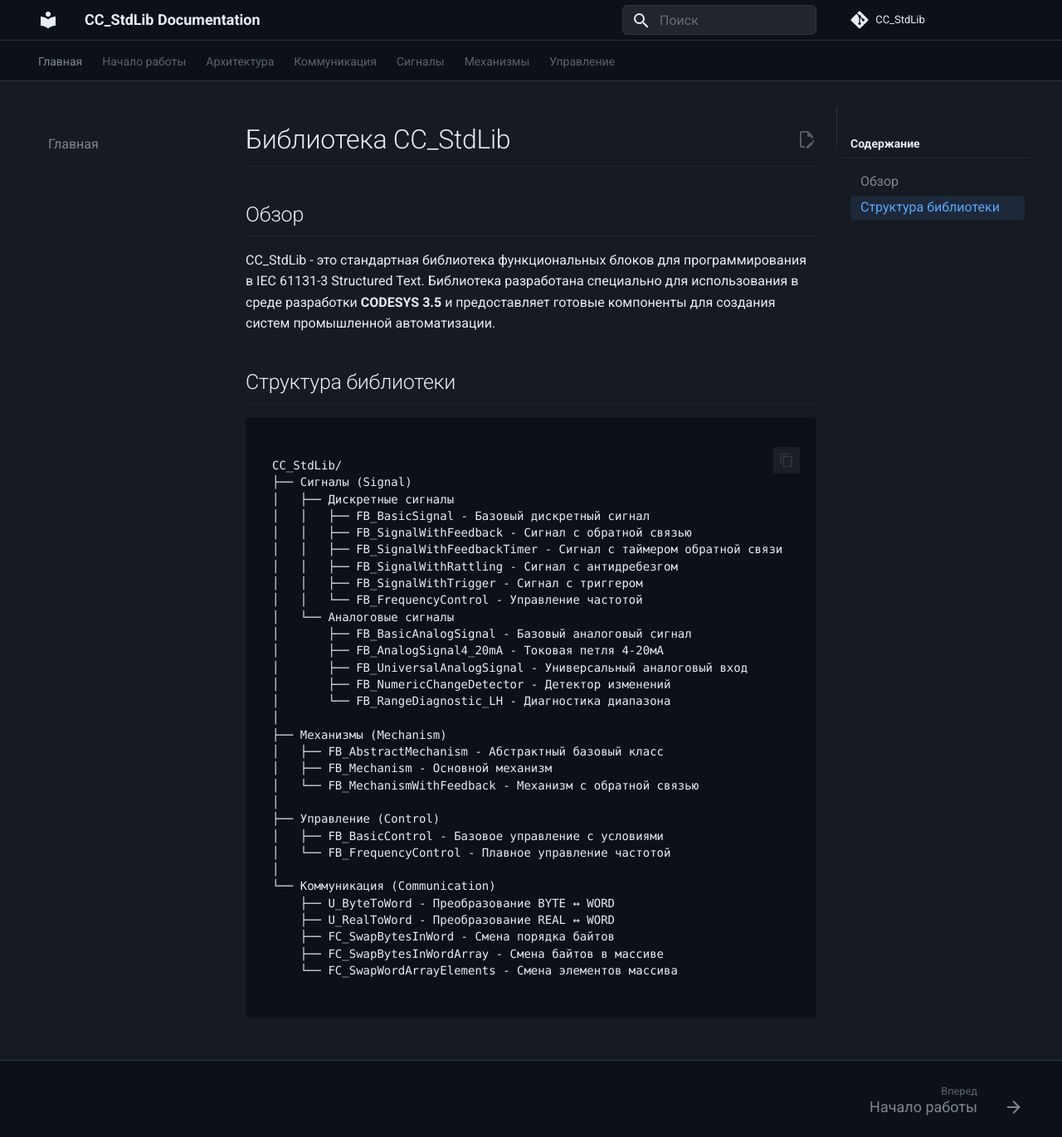
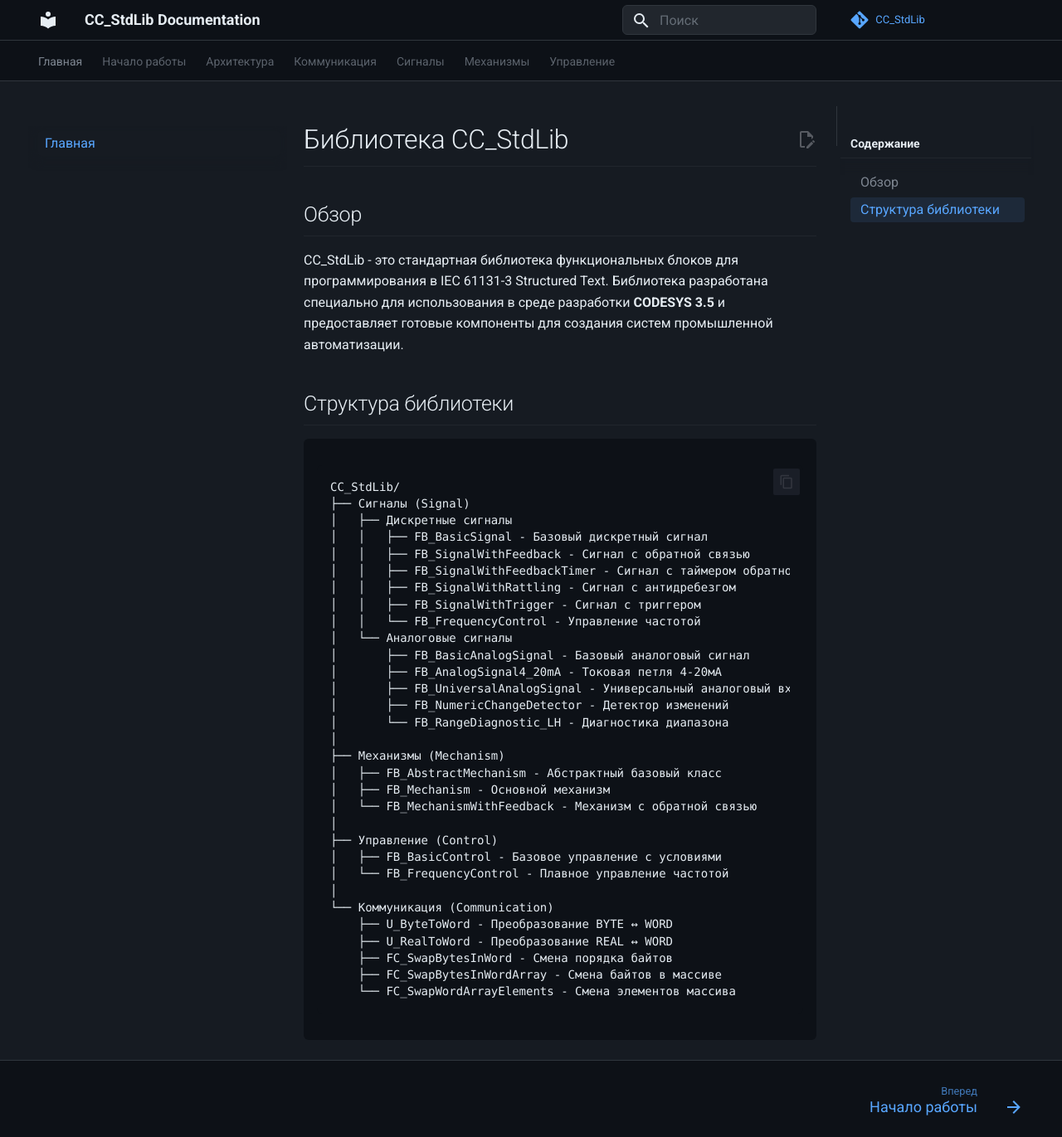
Before and after one commit to strwthvn/CC_StdLib_MkDocs, an MkDocs documentation site: the page built from docs/index.md, in a window 1280 px wide and 1371 px high. Shown: the whole window at 83% size. Built offline with MkDocs 1.6.1 and Material for MkDocs 9.7.7, drawn with Linux system fonts in a browser that asks for light colours; comment, search, counter and statistics services are not loaded.

Commit message:
Улучшение стилей навигации и исправление проблемы с отображением ссылок
- Унифицированы стили левой и правой навигации для единообразного внешнего вида
- Исправлено фиолетовое мерцание ссылок при навигации (добавлены стили для :visited и :active)
- Увеличена ширина левой панели навигации на 70px для лучшего отображения длинных названий
- Настроено отображение текста в одну строку с ellipsis для переполнения
- Добавлены глобальные стили для всех ссылок, предотвращающие изменение цвета
- Оптимизированы отступы и padding для максимального использования доступного пространства

🤖 Generated with [Claude Code](https://claude.com/claude-code)

Co-Authored-By: Claude <noreply@anthropic.com>

```diff
--- a/docs/stylesheets/github-dark.css
+++ b/docs/stylesheets/github-dark.css
@@ -45,6 +45,19 @@
   /* Footer */
   --md-footer-bg-color: var(--github-dark-bg-secondary);
   --md-footer-fg-color: var(--github-dark-text-secondary);
+}
+
+/* Global link styles - prevent purple flash */
+a {
+  color: var(--github-dark-accent-blue);
+}
+
+a:visited {
+  color: var(--github-dark-accent-blue);
+}
+
+a:active {
+  color: var(--github-dark-accent-blue);
 }
 
 /* Main content area */
@@ -136,6 +149,14 @@
 .md-typeset a {
   color: var(--github-dark-accent-blue);
   text-decoration: none;
+}
+
+.md-typeset a:visited {
+  color: var(--github-dark-accent-blue);
+}
+
+.md-typeset a:active {
+  color: var(--github-dark-accent-blue);
 }
 
 .md-typeset a:hover {
@@ -344,6 +365,11 @@
   padding: 4px 12px;
   margin: 1px 0;
   border-radius: 4px;
+  white-space: normal;
+  word-wrap: break-word;
+  overflow-wrap: break-word;
+  line-height: 1.4;
+  display: block;
 }
 
 .md-nav--secondary .md-nav__link:hover {
@@ -361,34 +387,56 @@
 .md-sidebar--primary {
   scrollbar-width: thin;
   scrollbar-color: var(--github-dark-text-tertiary) var(--github-dark-bg-secondary);
+  width: calc(12.1rem + 70px);
+}
+
+@media screen and (min-width: 76.25em) {
+  .md-sidebar--primary {
+    width: calc(12.1rem + 70px);
+  }
 }
 
 .md-sidebar--primary .md-sidebar__scrollwrap {
   scrollbar-width: thin;
   scrollbar-color: var(--github-dark-text-tertiary) var(--github-dark-bg-secondary);
+  width: 100%;
+  max-width: none;
 }
 
-.md-nav--primary > .md-nav__list {
-  padding: 4px 12px;
+.md-sidebar--primary .md-sidebar__inner {
+  width: 100%;
+  padding-right: 0;
+}
+
+/* Unified styles for left navigation - matching right sidebar TOC */
+.md-nav--primary {
+  width: 100%;
+}
+
+.md-nav--primary .md-nav__list {
+  padding: 4px 8px;
+  width: 100%;
 }
 
 .md-nav--primary .md-nav__item {
   margin: 2px 0;
-}
-
-.md-nav--primary > .md-nav__list > .md-nav__item > .md-nav__link {
-  color: var(--github-dark-text-secondary);
-  font-size: 0.8rem;
-  padding: 6px 12px;
-  margin: 2px 0;
-  border-radius: 4px;
-  font-weight: 500;
+  width: 100%;
 }
 
 .md-nav--primary .md-nav__link {
-  padding: 4px 12px;
+  color: var(--github-dark-text-secondary);
+  font-size: 0.8rem;
+  padding: 4px 8px;
   margin: 1px 0;
   border-radius: 4px;
+  transition: background-color 0.2s, color 0.2s;
+  white-space: nowrap;
+  overflow: hidden;
+  text-overflow: ellipsis;
+  line-height: 1.4;
+  display: block;
+  width: 100%;
+  max-width: none;
 }
 
 .md-nav--primary .md-nav__link:hover {
@@ -402,14 +450,9 @@
   background-color: rgba(88, 166, 255, 0.1);
 }
 
-/* Nested navigation items in left sidebar */
+/* Indentation for nested levels */
 .md-nav--primary .md-nav .md-nav__list {
   padding-left: 12px;
-}
-
-.md-nav--primary .md-nav .md-nav__item .md-nav__link {
-  font-size: 0.75rem;
-  padding: 3px 12px;
 }
 
 /* Scroll bars */
```
Also changed, not shown: src/stylesheets/github-dark.css (+61 -18 lines).
